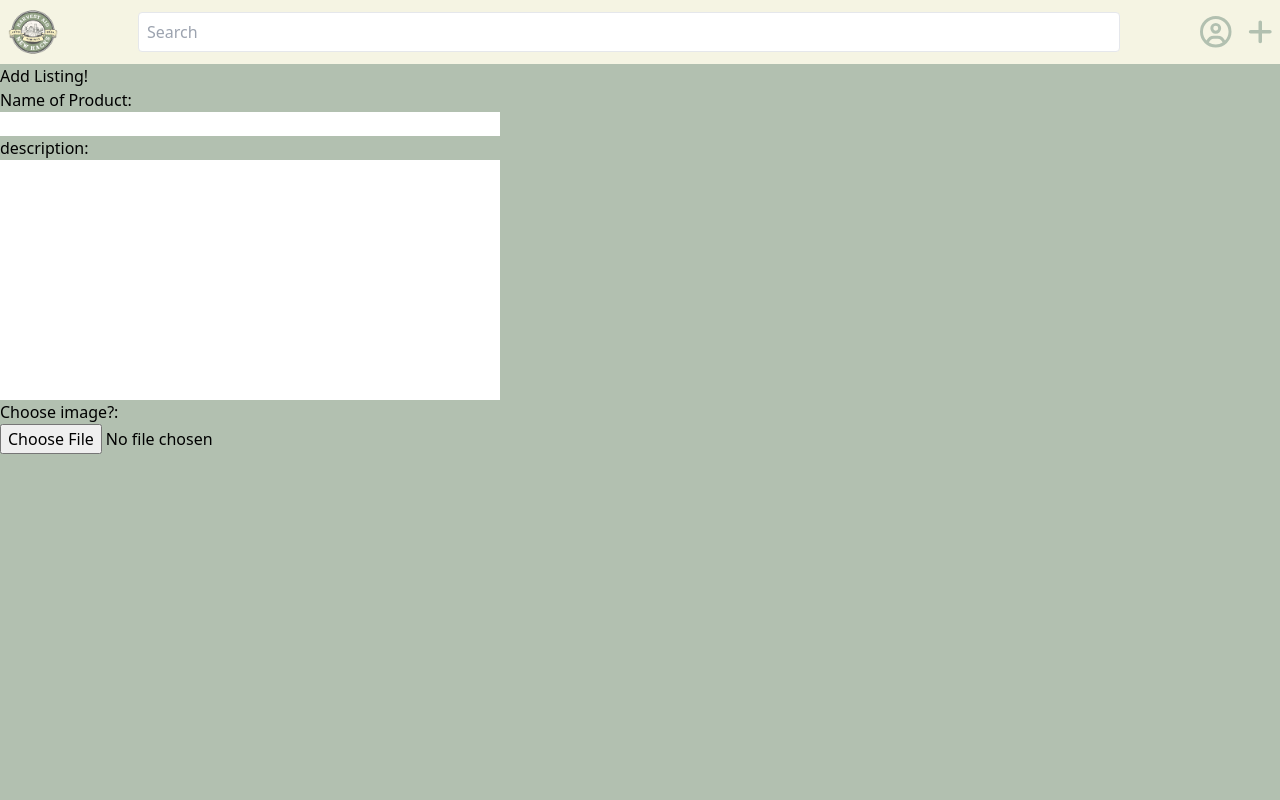
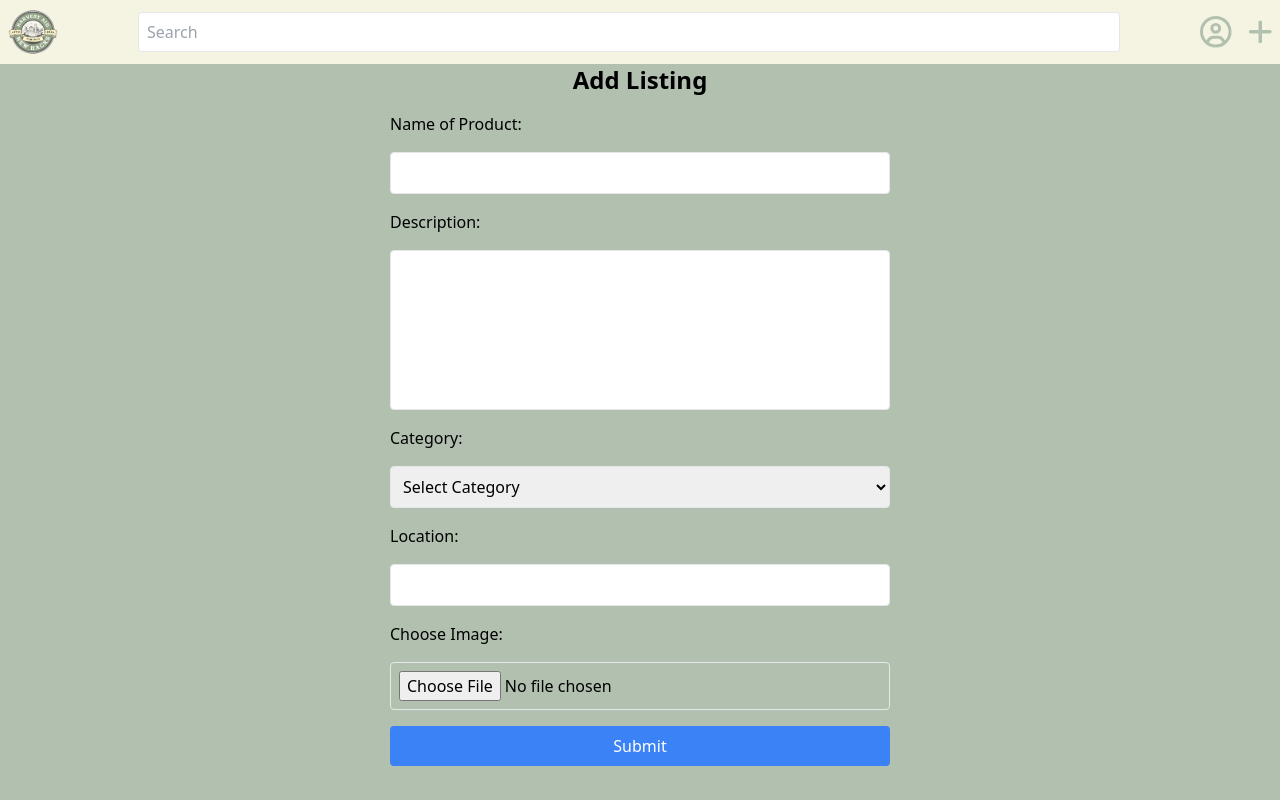
Before and after one commit to soniavaidya05/harvestaid, a Flask app: page /addListing in a window 1280 px wide. Run offline with Flask 3, Linux system fonts and the light colour scheme; some libraries are stand-ins or nearby versions.

Commit message:
Fixed AddListing functionality so it doesnt run into an error once called, but have not connected to the database yet so it does not display when you go back

```diff
--- a/BACK_END/app.py
+++ b/BACK_END/app.py
@@ -1,10 +1,16 @@
 from flask import Flask, render_template, jsonify, request, redirect, url_for, session
-from user_dash import signup_func, login_func
+from user_dash import signup_func, login_func, clients_logins, clients
 from secretkey import sk
+from User import User
 import json
+from werkzeug.utils import secure_filename
+import os
 
 app = Flask(__name__)
 app.secret_key = sk
+
+UPLOAD_FOLDER = 'BACK_END/static/uploads'
+app.config['UPLOAD_FOLDER'] = UPLOAD_FOLDER
 
 def load_products():
     with open('listingdatabase.json') as f:
@@ -53,13 +59,52 @@ def get_products():
         products = [product for product in products if product.get('category') == category]
     return jsonify(products)
 
+def save_products(products):
+    """Save the updated products list to listingdatabase.json."""
+    with open('listingdatabase.json', 'w') as f:
+        json.dump(products, f, indent=4)
+
+
 @app.route('/productPage')
 def product_page():
     return render_template('productPage.html')
 
-@app.route('/addListing')
-def add_listing():
+@app.route('/addListing', methods=['GET', 'POST'])
+def new_listing():
+    if request.method == 'POST':
+        title = request.form['title']
+        description = request.form['description']
+        category = request.form['category']
+        location = request.form['location']
+
+
+
+            # Process image if uploaded
+        picture = request.files.get('picture')
+        picture_path = None
+        if picture:
+            filename = secure_filename(picture.filename)
+            picture_path = os.path.join(UPLOAD_FOLDER, filename)
+
+            # Save the image in the upload folder
+            picture.save(picture_path)
+
+        username = session['username']  # Get the current logged-in user
+        user = clients.get(username)  # Access the user object from the clients dictionary
+
+        if user:
+            # Call the new_listing method from User
+            user.new_listing(category, title, location, description, picture_path)
+
+            # Optionally save all products if needed
+            products = load_products()  # Reload products after adding a new one
+            save_products(products)
+
+        return redirect(url_for('index'))  # Redirect to listings page
+
+    # If GET request, render the form page
     return render_template('addListing.html')
+
 
 if __name__ == '__main__':
     app.run(debug=True)  # Set to False in production
--- a/BACK_END/templates/addListing.html
+++ b/BACK_END/templates/addListing.html
@@ -29,16 +29,32 @@
                 </div>
         </div>
         <div style="margin-top: 4rem;">
-            <div>Add Listing!</div>
-            <form style="width: 500px;" class="flex flex-col">
-                <label>Name of Product:</label><input name="nameOfProduct" type="text">
+            <div class="text-center font-bold text-2xl mb-4">Add Listing</div>
+        <form action="{{ url_for('new_listing') }}" method="POST" enctype="multipart/form-data" style="width: 500px;" class="flex flex-col mx-auto space-y-4">
+            <label for="title">Name of Product:</label>
+            <input id="title" name="title" type="text" class="border p-2 rounded" required>
 
-                <label>description:</label>
-                <textarea class="h-60" name="description" style="resize: none; overflow: auto;"></textarea>
+            <label for="description">Description:</label>
+            <textarea id="description" name="description" class="border p-2 rounded h-40" style="resize: none;" required></textarea>
 
-                <!-- Take this buttom one down if you don't need it -->
-                <label>Choose image?:</label><input name="picture" class="h-60" type="file" accept="image/png, image/jpg, image/jpeg">
-            </form>
+            <label for="category">Category:</label>
+            <select id="category" name="category" class="border p-2 rounded" required>
+                <option value="">Select Category</option>
+                <option value="Product_Category">Product_Category</option>
+                <option value="Labour_Category">Labour_Category</option>
+                <option value="Service_Category">Service_Category</option>
+                <option value="Transportation_Category">Transportation_Category</option>
+                <option value="Livestock_Category">Livestock_Category</option>
+            </select>
+
+            <label for="location">Location:</label>
+            <input id="location" name="location" type="text" class="border p-2 rounded" required>
+
+            <label for="picture">Choose Image:</label>
+            <input id="picture" name="picture" type="file" class="border p-2 rounded" accept="image/png, image/jpg, image/jpeg">
+
+            <button type="submit" class="bg-blue-500 text-white py-2 rounded">Submit</button>
+        </form>
         </div>
     </body>
 </html>
```
